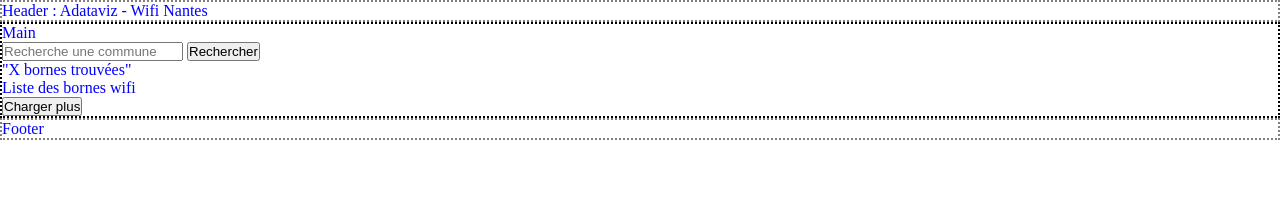
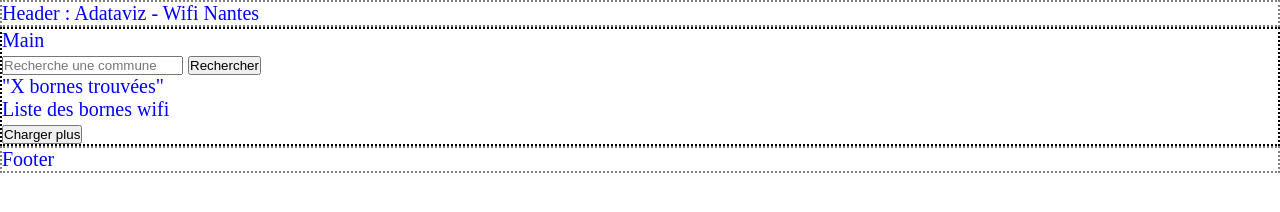
Before and after one commit to elodie-sevestre/ada-adataviz, a website built with Vite: page index.html in a window 1280 px wide. Built offline with nearby package versions, Linux system fonts and the light colour scheme.

Commit message:
font-size

```diff
--- a/src/style.css
+++ b/src/style.css
@@ -10,12 +10,14 @@
 
 :root {
   --main-font-color: blue;
+  --main-font-size: 20px;
 }
 
 /* body */
 
 body {
   color: var(--main-font-color);
+  font-size: var(--main-font-size);
 }
 
 header {
```
